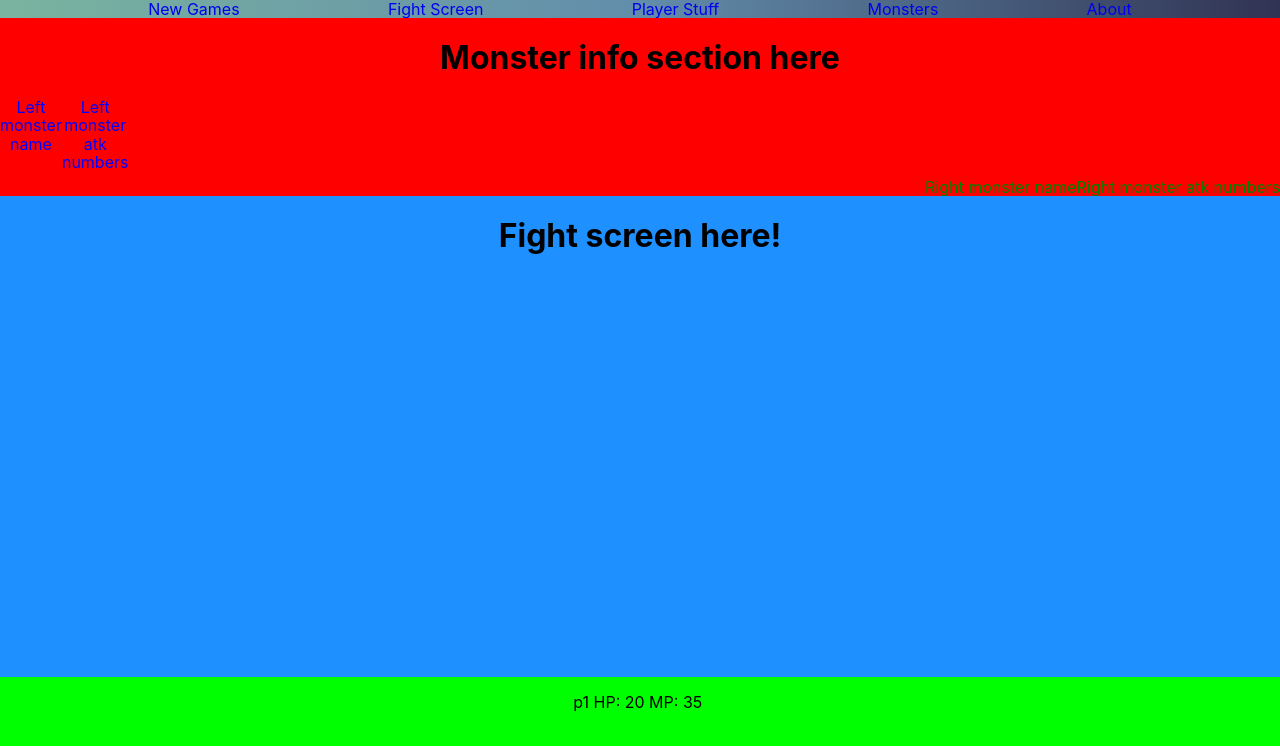
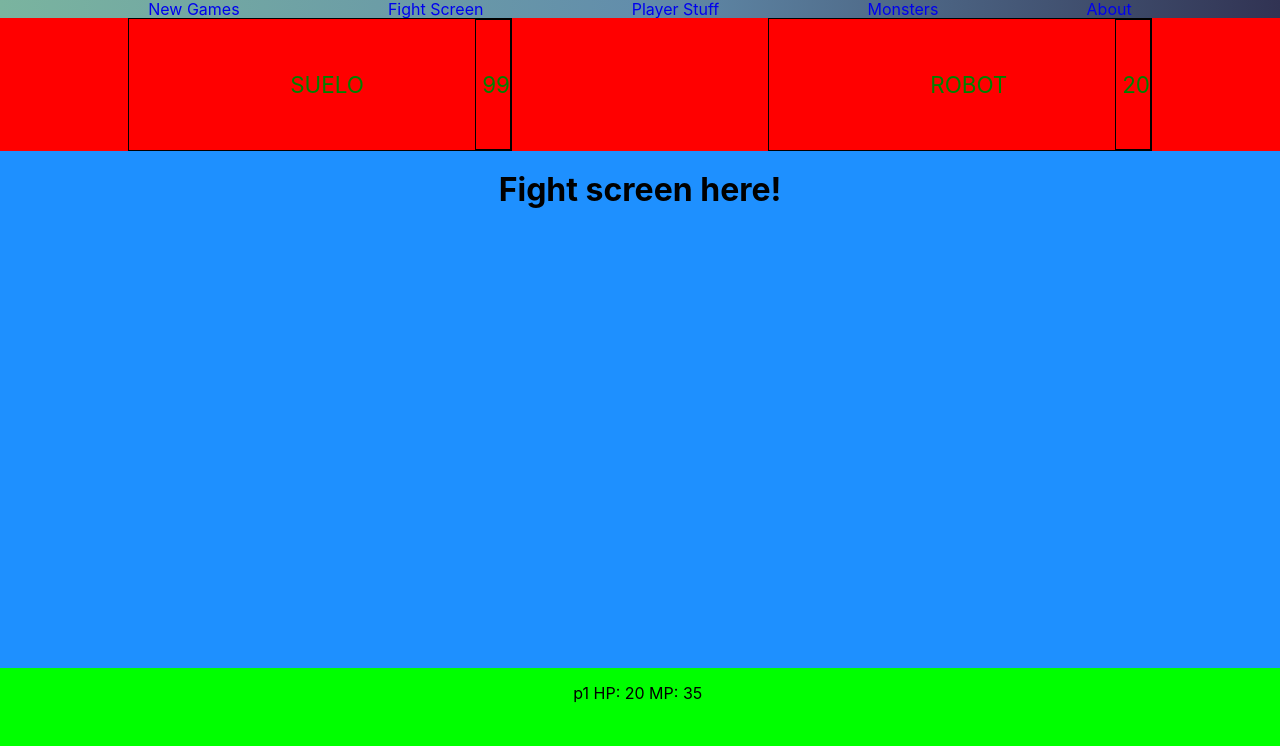
Before and after one commit to willashe/rpg-battle, a React (Create React App) app: page /battle in a window 1280 px wide. Shown: the top 746 px of the page. Built offline with nearby package versions, Linux system fonts and the light colour scheme.

Commit message:
styling and markup changes for the battle page

```diff
--- a/src/App.css
+++ b/src/App.css
@@ -60,26 +60,35 @@ body {
   filter: progid:DXImageTransform.Microsoft.gradient( startColorstr='#7ab49f', endColorstr='#313353',GradientType=1 ); /* IE6-9 */
 }
 
-.l-monster-content {
+.monster-dmg {
   display: flex;
-  justify-content: flex-start;
-  height: 80px;
-  width: 100px;
+  align-items: center;
+  color: green;
+  font-size: 1.4rem;
+  border: 1px solid black;
 }
 
-.l-monster-dmg {
+.monster-name {
   display: flex;
-  color: blue;
+  align-items: center;
+  font-size: 1.4rem;
+  width: 50%;
 }
-
-.l-monster-name {
-  display: inline-block;
-  color: blue;
+.monster-content {
+  width: 30%;
+  display: flex;
+  justify-content: flex-end;
+  color: green;
+  border: 1px solid black;
 }
 
 .monster-info-section {
   flex: 0 1 200px;
   background-color: red;
+  height: 100%;
+  display: flex;
+  top: 0;
+  justify-content: space-around;
 }
 
 .main-battle-section {
@@ -99,18 +108,3 @@ body {
 .player-info-section .main-party-menu p {
   display: inline-block;
 }
-
-.r-monster-content {
-  display: flex;
-  justify-content: flex-end;
-  color: green;
-}
-
-.r-monster-dmg {
-  color: green;
-}
-
-.r-monster-name {
-  display: flex;
-  align-items: flex-end;
-}
--- a/src/components/Battle.tsx
+++ b/src/components/Battle.tsx
@@ -3,16 +3,13 @@ import React from 'react';
 const Battle = () => (
   <div className="battle-container">
     <section className="monster-info-section">
-      <h1>Monster info section here</h1>
-      <div className="battle-container">
-        <div className="l-monster-content">
-          <div className="l-monster-name">Left monster name</div>
-          <div className="l-monster-dmg">Left monster atk numbers</div>
-        </div>
-        <div className="r-monster-content">
-          <div className="r-monster-name">Right monster name</div>
-          <div className="r-monster-dmg">Right monster atk numbers</div>
-        </div>
+      <div className="monster-content">
+        <div className="monster-name">&nbsp;SUELO</div>
+        <div className="monster-dmg">&nbsp;99</div>
+      </div>
+      <div className="monster-content">
+        <div className="monster-name">&nbsp;ROBOT</div>
+        <div className="monster-dmg">&nbsp;20</div>
       </div>
     </section>
 
```
